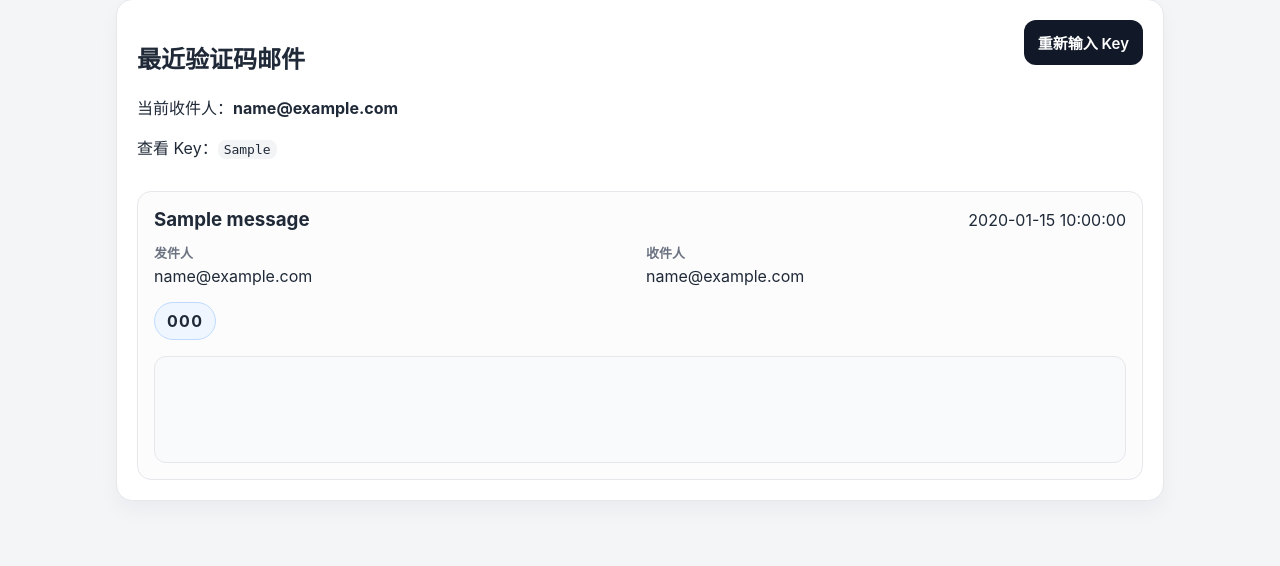
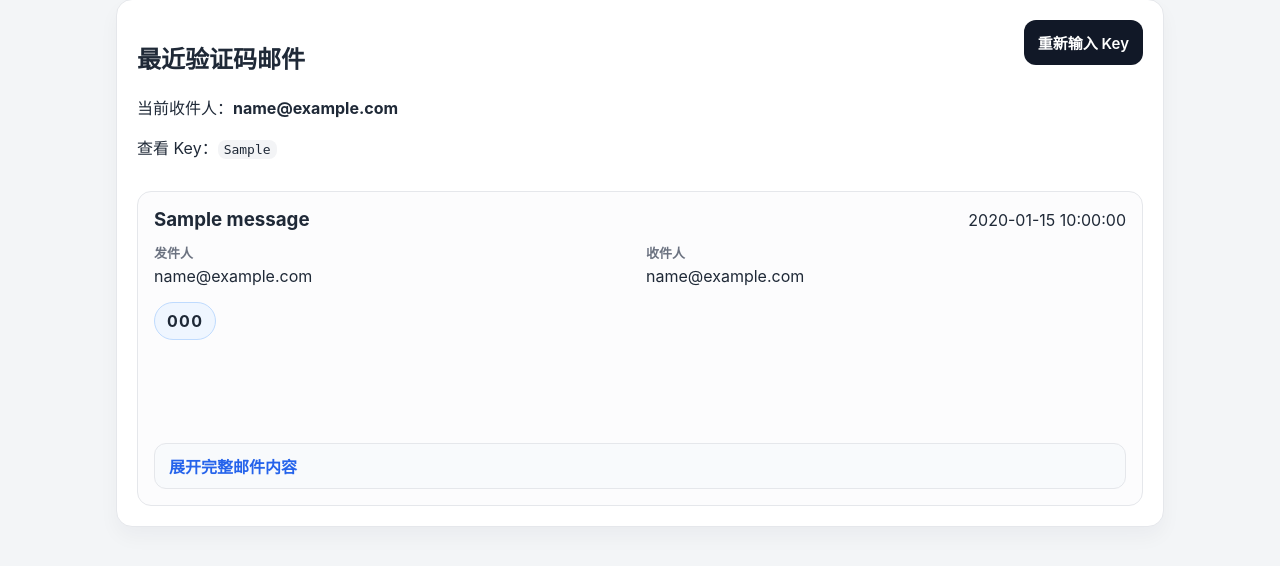
Before and after one commit to moeacgx/cloudmail-key-panel, a FastAPI app: template app/templates/mailbox.html in a window 1280 px wide. Shown: the part 144-710 px from the top of the page. Run offline with FastAPI, Linux system fonts and the light colour scheme; the template is opened without the code that fills it: most values are stand-ins (such as "Sample title", 1, 10 or a date in 2020).

Commit message:
Compact mailbox email previews

```diff
--- a/app/static/styles.css
+++ b/app/static/styles.css
@@ -234,11 +234,42 @@ button,
   letter-spacing: 0;
 }
 
+.mail-preview-stack {
+  display: grid;
+  gap: 10px;
+}
+
+.preview-snippet {
+  white-space: pre-wrap;
+  line-height: 1.6;
+  color: var(--muted);
+  display: -webkit-box;
+  -webkit-line-clamp: 4;
+  -webkit-box-orient: vertical;
+  overflow: hidden;
+}
+
+.mail-preview-details {
+  border: 1px solid var(--border);
+  border-radius: 12px;
+  background: #f8fafc;
+}
+
+.mail-preview-summary {
+  cursor: pointer;
+  list-style: none;
+  padding: 10px 14px;
+  font-weight: 600;
+  color: var(--primary);
+}
+
+.mail-preview-summary::-webkit-details-marker {
+  display: none;
+}
+
 .preview-box {
   white-space: pre-wrap;
-  background: #f8fafc;
-  border: 1px solid var(--border);
-  border-radius: 12px;
+  border-top: 1px solid var(--border);
   padding: 14px;
   line-height: 1.6;
 }
--- a/app/templates/mailbox.html
+++ b/app/templates/mailbox.html
@@ -47,8 +47,16 @@
               {% endif %}
             </div>
 
-            <div class="preview-box">
-              {{ item.preview }}
+            <div class="mail-preview-stack">
+              <div class="preview-snippet">
+                {{ item.preview }}
+              </div>
+              <details class="mail-preview-details">
+                <summary class="mail-preview-summary">展开完整邮件内容</summary>
+                <div class="preview-box">
+                  {{ item.preview }}
+                </div>
+              </details>
             </div>
           </article>
         {% endfor %}
```
Also changed, not shown: tests/test_app.py (+47 -0 lines).
